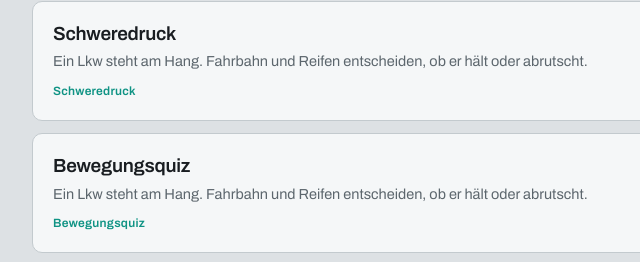
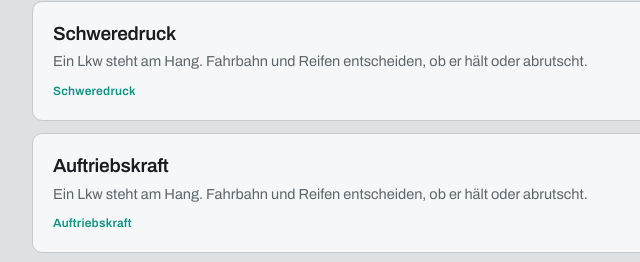
Before and after one commit to paulipauls/Physik-Simulationen, a plain HTML site: page index.html in a window 1280 px wide. Shown: the part 474-736 px from the top of the page, 178-818 px from the left. Drawn offline with Linux system fonts and the light colour scheme.

Commit message:
Add link for Auftriebskraft section in index.html

```diff
--- a/index.html
+++ b/index.html
@@ -93,6 +93,12 @@
       <em>Schweredruck</em>
     </a>
 
+    <a class="item" href="Auftrieb_U-Boot und Fisch.html">
+      <b>Auftriebskraft</b>
+      <span>Ein Lkw steht am Hang. Fahrbahn und Reifen entscheiden, ob er hält oder abrutscht.</span>
+      <em>Auftriebskraft</em>
+    </a>
+
 <a class="item" href="quiz.html">
       <b>Bewegungsquiz</b>
       <span>Ein Lkw steht am Hang. Fahrbahn und Reifen entscheiden, ob er hält oder abrutscht.</span>
```
